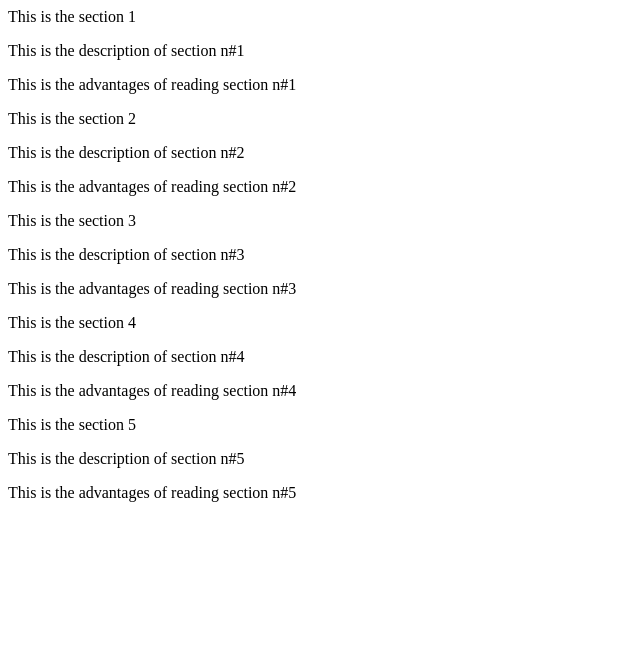
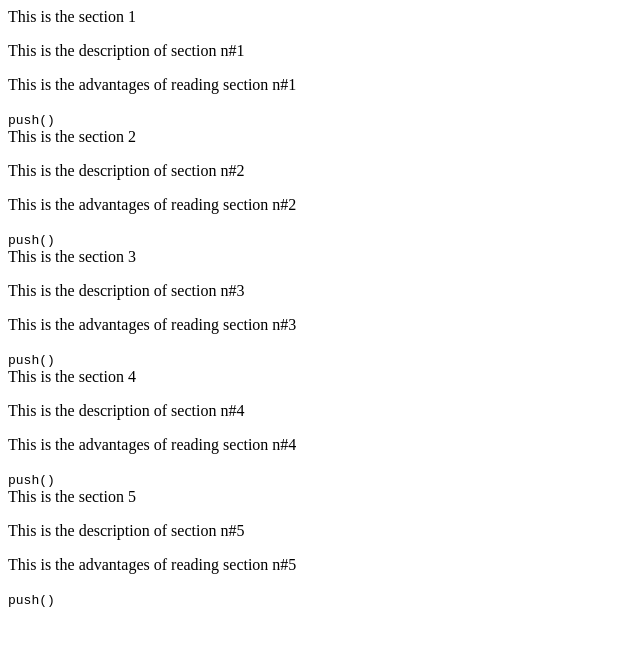
Before and after one commit to JAAR91/01-02-test, a plain HTML site: page index.html in a window 1280 px wide. Shown: the whole page, without its empty margins (0-640 px from the left). Drawn offline with Linux system fonts and the light colour scheme.

Commit message:
Update index.html
added code element

```diff
--- a/index.html
+++ b/index.html
@@ -26,30 +26,35 @@
         <header>This is the section 1</header>
         <p>This is the description of section n#1</p>
         <p>This is the advantages of reading section n#1</p>
+        <code>push()</code>
       </section>
 
       <section class="main-section" id="This_is_the_section_2">
         <header>This is the section 2</header>
         <p>This is the description of section n#2</p>
         <p>This is the advantages of reading section n#2</p>
+        <code>push()</code>
       </section>
 
       <section class="main-section" id="This_is_the_section_3">
         <header>This is the section 3</header>
         <p>This is the description of section n#3</p>
         <p>This is the advantages of reading section n#3</p>
+        <code>push()</code>
       </section>
 
       <section class="main-section" id="This_is_the_section_4">
         <header>This is the section 4</header>
         <p>This is the description of section n#4</p>
         <p>This is the advantages of reading section n#4</p>
+        <code>push()</code>
       </section>
 
       <section class="main-section" id="This_is_the_section_5">
         <header>This is the section 5</header>
         <p>This is the description of section n#5</p>
         <p>This is the advantages of reading section n#5</p>
+        <code>push()</code>
       </section>
     </main>
     <script src="js/index.js"></script>
```
